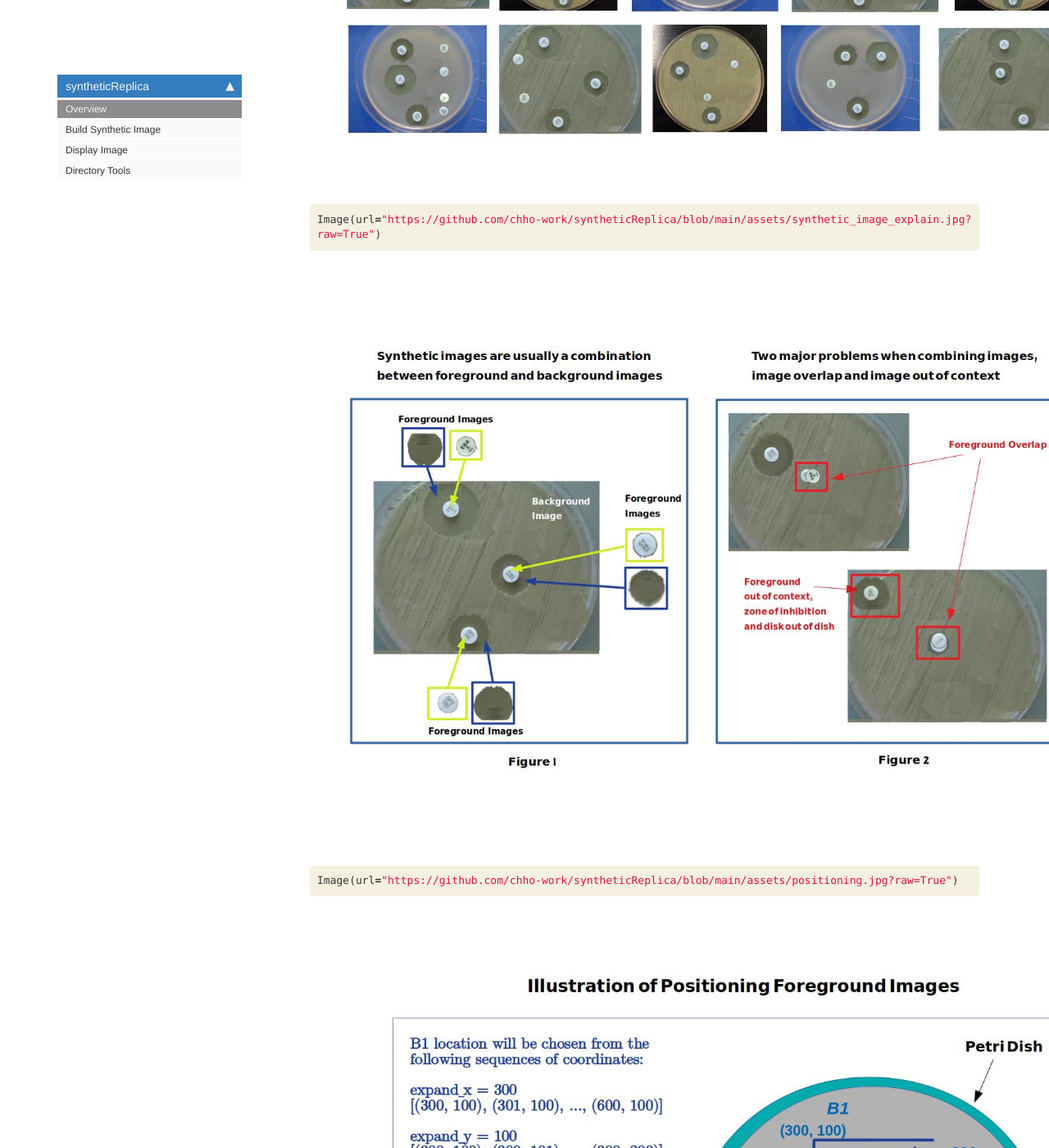
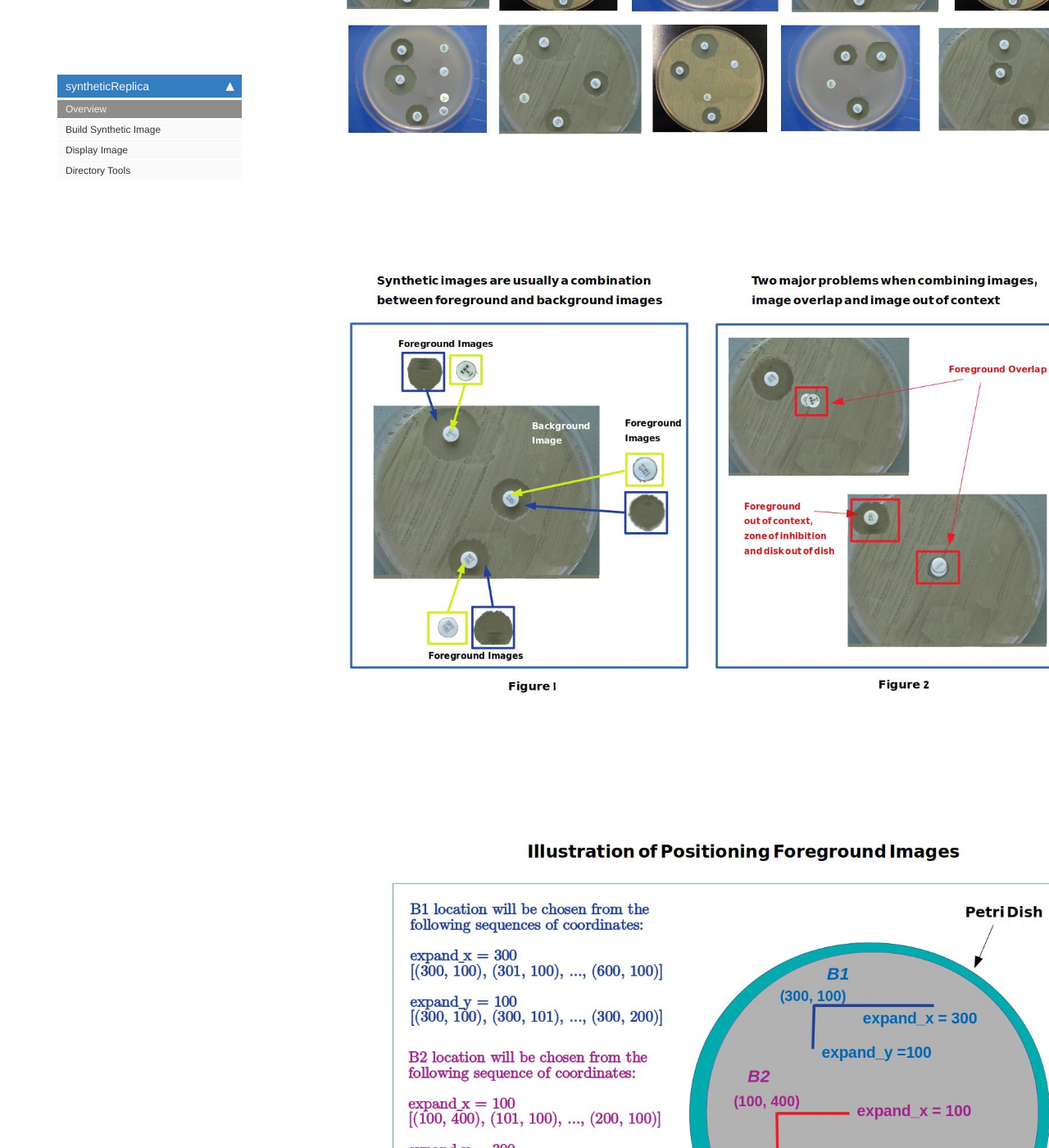
Before and after one commit to chho-work/syntheticReplica, a Jekyll site: the page built from docs/index.html, in a window 1280 px wide and 1400 px high, scrolled down 669 px. Shown: the whole window at 82% size. Built offline with Jekyll 4.4.1, drawn with Linux system fonts in a browser that asks for light colours; nearby versions of some CDN libraries; comment, search, counter and statistics services are not loaded.

Commit message:
Update index

```diff
--- a/docs/index.html
+++ b/docs/index.html
@@ -54,16 +54,6 @@ nb_path: "index.ipynb"
     {% raw %}
 
 <div class="cell border-box-sizing code_cell rendered">
-<div class="input">
-
-<div class="inner_cell">
-    <div class="input_area">
-<div class=" highlight hl-ipython3"><pre><span></span><span class="n">Image</span><span class="p">(</span><span class="n">url</span><span class="o">=</span><span class="s2">&quot;https://github.com/chho-work/syntheticReplica/blob/main/assets/synthetic_image_explain.jpg?raw=True&quot;</span><span class="p">)</span>
-</pre></div>
-
-    </div>
-</div>
-</div>
 
 <div class="output_wrapper">
 <div class="output">
@@ -86,16 +76,6 @@ nb_path: "index.ipynb"
     {% raw %}
 
 <div class="cell border-box-sizing code_cell rendered">
-<div class="input">
-
-<div class="inner_cell">
-    <div class="input_area">
-<div class=" highlight hl-ipython3"><pre><span></span><span class="n">Image</span><span class="p">(</span><span class="n">url</span><span class="o">=</span><span class="s2">&quot;https://github.com/chho-work/syntheticReplica/blob/main/assets/positioning.jpg?raw=True&quot;</span><span class="p">)</span>
-</pre></div>
-
-    </div>
-</div>
-</div>
 
 <div class="output_wrapper">
 <div class="output">
```
Also changed, not shown: README.md.
